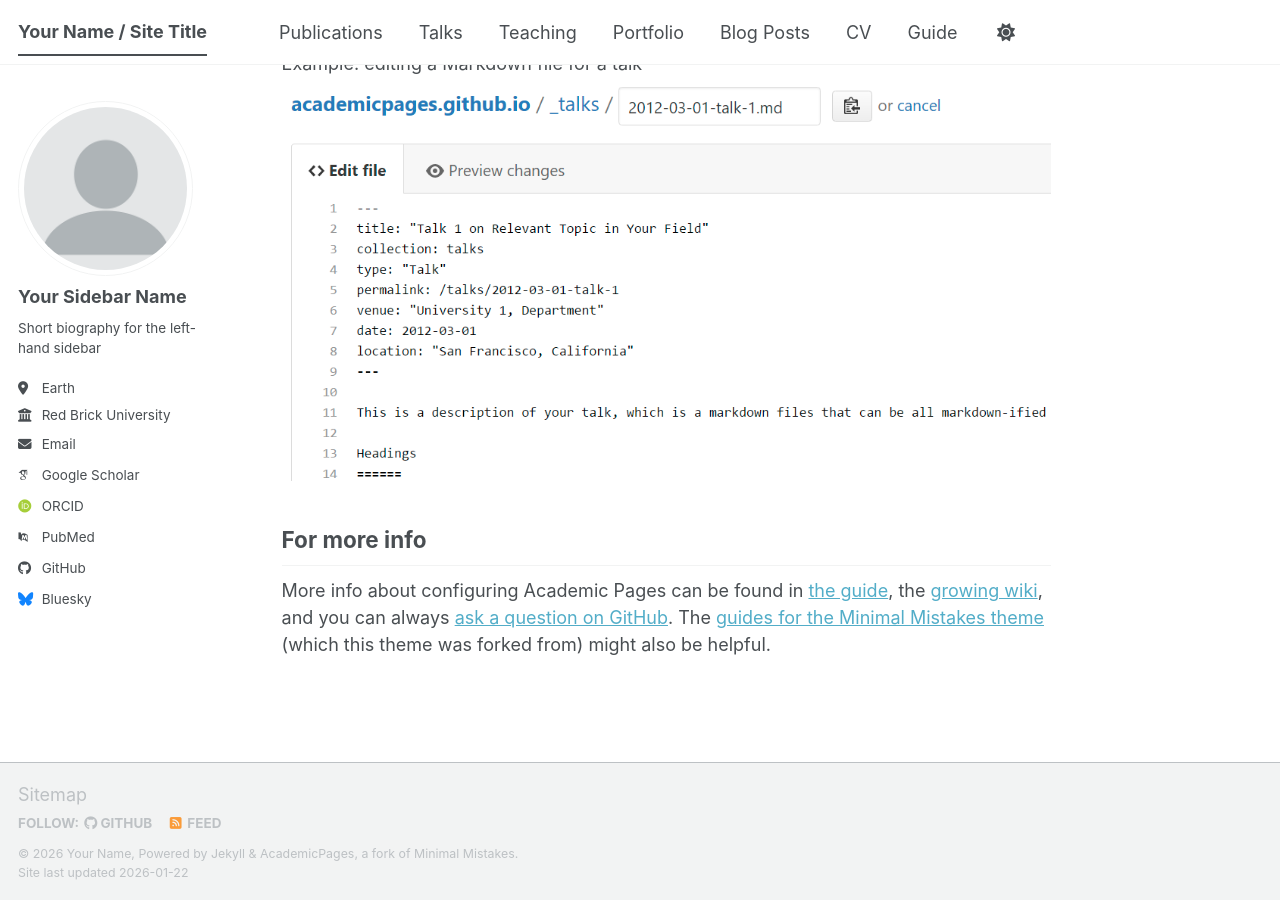
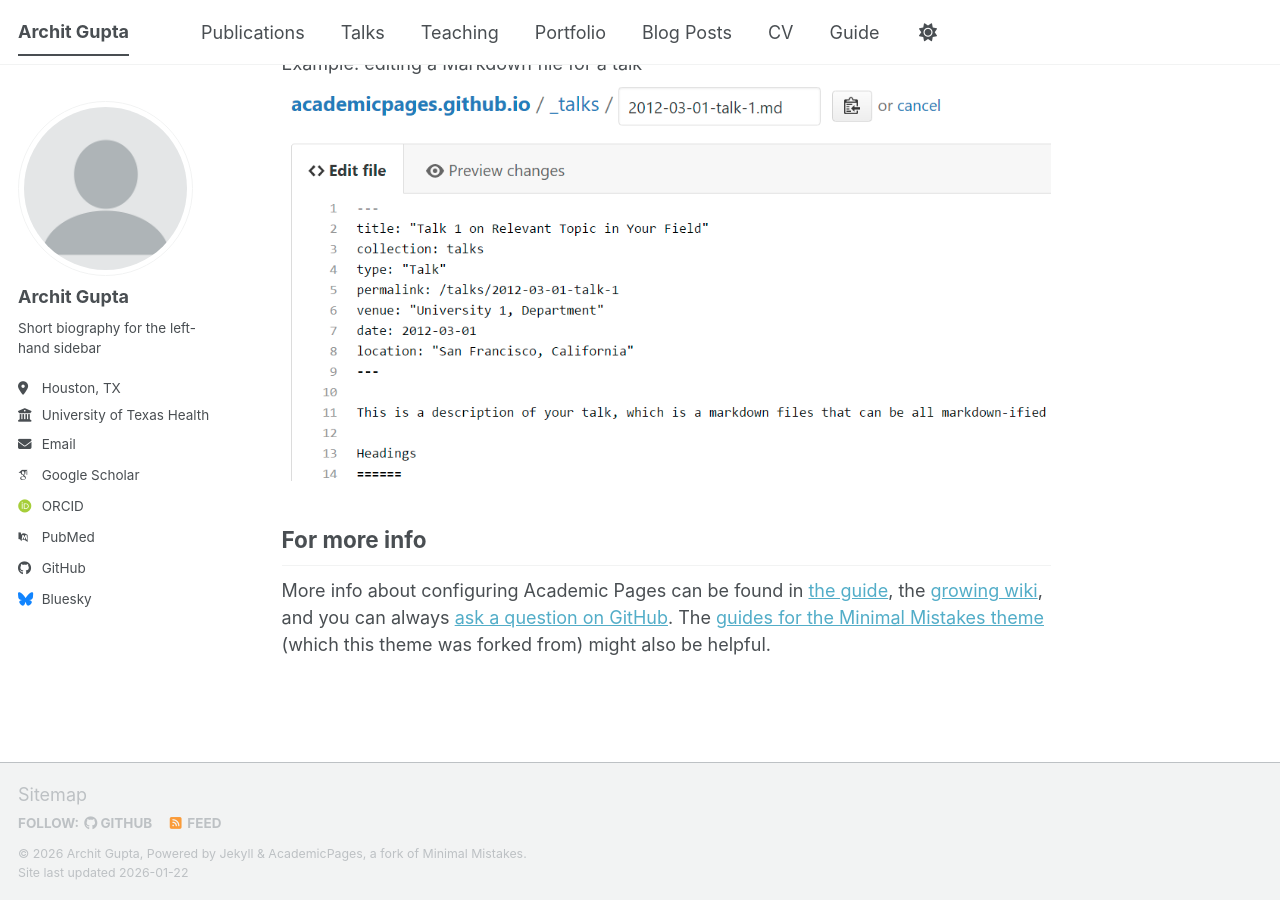
Before and after one commit to architg1/architg1.github.io, a Jekyll site: the page built from _pages/about.md, in a window 1280 px wide and 900 px high, scrolled down 2720 px. Built offline with Jekyll 4.4.1, drawn with Linux system fonts in a browser that asks for light colours; some web fonts are replaced; a script bundle is joined from its source files by our own code; library files that are not in the unit come from our copies.

Commit message:
Update _config.yml

```diff
--- a/_config.yml
+++ b/_config.yml
@@ -9,9 +9,9 @@
 # Basic Site Settings
 locale                   : "en-US"
 site_theme               : "default" # The available themes options are "default", "air", "sunrise", "mint", "dirt" and "contrast"
-title                    : "Your Name / Site Title"
+title                    : "Archit Gupta"
 title_separator          : "-"
-name                     : &name "Your Name"
+name                     : &name "Archit Gupta"
 description              : &description "Your Name's academic portfolio"   # Update this with a general description of your site, this is the default if not overridden by a page
 url                      : https://academicpages.github.io # The base hostname & protocol for your site e.g. "https://[your GitHub username].github.io",
                                                            # or if you already have some other page hosted on Github then use "https://[your GitHub username].github.io/[Your Repo Name]"
@@ -24,21 +24,21 @@ repository               : "academicpages/academicpages.github.io"
 author:
   # Biographic information
   avatar           : "profile.png"
-  name             : "Your Sidebar Name"
+  name             : "Archit Gupta"
   pronouns         : # example: "she/her"
   bio              : "Short biography for the left-hand sidebar"
-  location         : "Earth"
-  employer         : "Red Brick University"
+  location         : "Houston, TX"
+  employer         : "University of Texas Health Science Center at Houston"
   uri              : # URL
-  email            : "none@example.org"
+  email            : "archit.gupta@uth.tmc.edu"
 
   # Academic websites
   academia         : # URL
   arxiv            : # URL - Update with the correct link to your profile
-  googlescholar    : "https://scholar.google.com/citations?user=PS_CX0AAAAAJ"
+  googlescholar    : "https://scholar.google.com/citations?user=xn_Nd5kAAAAJ&hl=en"
   inspire-hep      : # URL
   impactstory      : # URL
-  orcid            : "https://orcid.org/yourorcidurl"
+  orcid            : "https://orcid.org/0009-0001-5152-3421"
   semantic         : # URL
   ssrn             : # URL
   pubmed           : "https://www.ncbi.nlm.nih.gov/pubmed/?term=john+snow"
@@ -51,7 +51,7 @@ author:
   bitbucket        : # Username - Update with your username on the site
   codepen          : # Username
   dribbble         : # Username
-  github           : "academicpages"
+  github           : "architg1"
   kaggle           : # Username
   stackoverflow    : # User number or user number and name (i.e., use "1" or "1/jeff-atwood")
 
```
